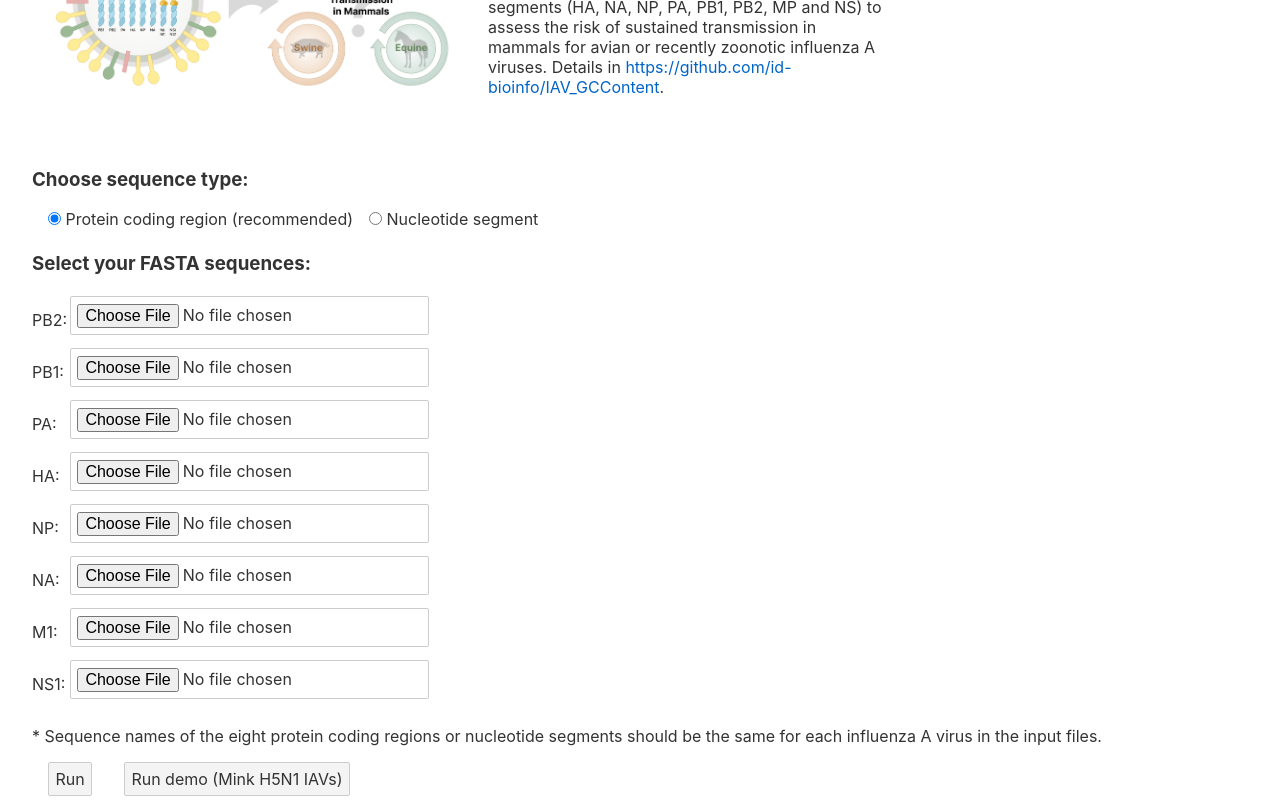
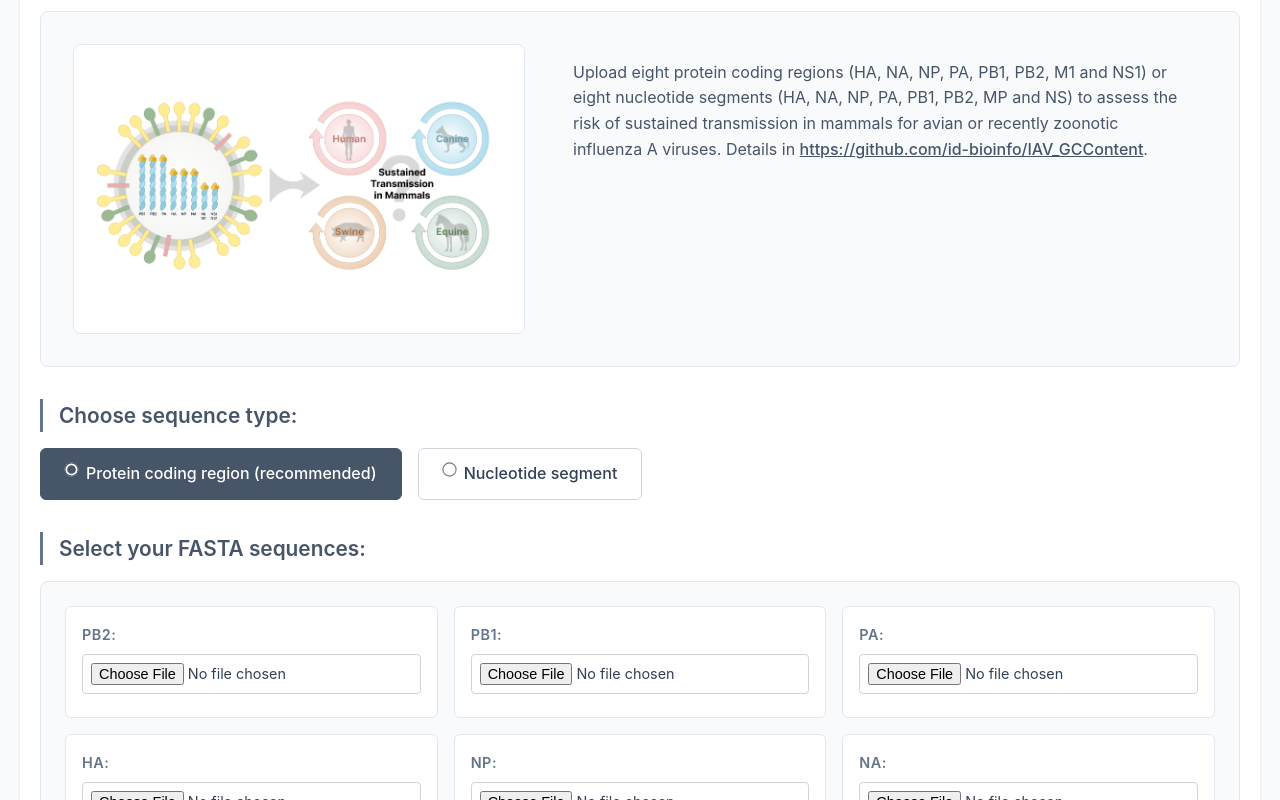
Before and after one commit to id-bioinfo/IAVs_sustained_transmission_prediction_website, a Svelte app: page / in a window 1280 px wide. Shown: the part 240-1040 px from the top of the page. Built offline with nearby package versions, Linux system fonts and the light colour scheme.

Commit message:
better ui

```diff
--- a/src/App.svelte
+++ b/src/App.svelte
@@ -254,18 +254,21 @@
   <h2>
     Risk assessment of sustained mammalian transmission of influenza A viruses
   </h2>
+
+  <div class="intro-section">
     <div class="graphContainer">
       <img class="intro_photo" src="./intro.png" alt="Graph introduction" />
       <div class="intro">
         <p>
           Upload eight protein coding regions (HA, NA, NP, PA, PB1, PB2, M1 and
-        NS1) or eight nucleotide segments (HA, NA, NP, PA, PB1, PB2, MP and NS)
-        to assess the risk of sustained transmission in mammals for avian or
-        recently zoonotic influenza A viruses. Details in
+          NS1) or eight nucleotide segments (HA, NA, NP, PA, PB1, PB2, MP and
+          NS) to assess the risk of sustained transmission in mammals for avian
+          or recently zoonotic influenza A viruses. Details in
           <a href="https://github.com/id-bioinfo/IAV_GCContent" target="_blank"
             >https://github.com/id-bioinfo/IAV_GCContent</a
           >.
         </p>
+      </div>
     </div>
   </div>
 
@@ -275,11 +278,12 @@
       <input type="radio" bind:group={runtype} name="runtype" value="CDS" />
       Protein coding region (recommended)
     </label>
-    <label>
+    <label class="runtypebutton">
       <input type="radio" bind:group={runtype} name="runtype" value="WGS" />
       Nucleotide segment
     </label>
   </div>
+
   <h3>Select your FASTA sequences:</h3>
   <div class="inputFileDiv">
     {#each Object.entries(inputFiles) as [inputType, _]}
@@ -300,123 +304,407 @@
       </label>
     {/each}
   </div>
-  <p>
-    <left>
-      * Sequence names of the eight protein coding regions or nucleotide
-      segments should be the same for each influenza A virus in the input files.
-    </left>
-  </p>
+
+  <div class="note">
+    <strong>Note:</strong> Sequence names of the eight protein coding regions or
+    nucleotide segments should be the same for each influenza A virus in the input
+    files.
+  </div>
+
   {#if promise === null}
     <div class="row">
-      <label class="runtypebutton">
-        <button on:click={handleSubmit}>Run</button>
-      </label>
-      <label class="runtypebutton">
-        <button on:click={handleRunDemo}>Run demo (Mink H5N1 IAVs)</button>
-      </label>
+      <button on:click={handleSubmit}>Run Analysis</button>
+      <button class="demo-button" on:click={handleRunDemo}
+        >Run Demo (Mink H5N1 IAVs)</button
+      >
     </div>
   {/if}
+
   {#await promise}
-    <p>Loading...</p>
+    <div class="loading">Processing your sequences...</div>
   {:then res}
     {#if res}
-      <button on:click={handleReset}>Reset</button>
-      <h3>SVM Prediction</h3>
-      <Table tableData={res[0]} style="blueTable" />
-      <p>
-        <b>1</b> is sustained transmission potential in mammalian hosts;
-        <b>-1</b> is predicted to sporadic infection in mammals. The prediction is
-        based on a combination of GC content and CG dinucleotide frequencies of eight
-        CDS or segments using developed SVM model.
-      </p>
+      <div class="results-section">
+        <button class="reset-button" on:click={handleReset}>Reset</button>
+
+        <h3>SVM Prediction Results</h3>
+        <Table tableData={res[0]} style="minimal" />
+        <div class="prediction-note">
+          <strong>Prediction Guide:</strong><br />
+          <strong>1</strong> indicates sustained transmission potential in
+          mammalian hosts<br />
+          <strong>-1</strong> indicates predicted sporadic infection in mammals<br
+          /><br />
+          The prediction is based on a combination of GC content and CG dinucleotide
+          frequencies of eight CDS or segments using our developed SVM model.
+        </div>
+
         <h3>Visualization by 2D projection</h3>
         <div class="graphContainer">
           <Graph data={res[1]} />
           <img class="legend" src="./legends.jpeg" alt="Graph legends" />
         </div>
-      <p>
-        Positions of the tested IAVs (brown points) are shown on the
-        distributions of avian and sporadic mammalian IAVs (gray zones), and
-        persistent mammalian lineages (red zones), estimated by linear
-        discriminant analysis. Hover your mouse on the points to see their
-        sequence names. The earliest sequences in persistent mammalian lineages
-        are also highlighted.
-      </p>
-      <!-- <button on:click|once={handleDeleteResult}>Delete result</button> -->
+        <div class="visualization-note">
+          <strong>Visualization Guide:</strong><br />
+          Positions of the tested IAVs (brown points) are shown on the distributions
+          of avian and sporadic mammalian IAVs (gray zones), and persistent mammalian
+          lineages (red zones), estimated by linear discriminant analysis. Hover
+          your mouse on the points to see their sequence names. The earliest sequences
+          in persistent mammalian lineages are also highlighted.
+        </div>
+      </div>
     {/if}
   {:catch error}
-    <button on:click={handleReset}>Reset</button>
-    <p style="white-space: pre-line">Error occured: {error}</p>
+    <div class="results-section">
+      <button class="reset-button" on:click={handleReset}>Reset</button>
+      <div class="error">
+        <strong>Error occurred:</strong><br />
+        <pre>{error}</pre>
+      </div>
+    </div>
   {/await}
 </div>
 
 <style>
+  :global(body) {
+    margin: 0;
+    padding: 0;
+    font-family: -apple-system, BlinkMacSystemFont, "Segoe UI", Roboto, Oxygen,
+      Ubuntu, Cantarell, sans-serif;
+    background: #f8fafc;
+    min-height: 100vh;
+    color: #334155;
+    line-height: 1.6;
+  }
+
   .main {
-    width: auto;
-    height: auto;
-    padding: 32px;
-    display: flex;
-    flex-direction: column;
-    align-items: left;
-    justify-content: left;
+    max-width: 1200px;
+    margin: 0 auto;
+    padding: 40px 20px;
+    background: white;
+    border-radius: 12px;
+    box-shadow: 0 1px 3px rgba(0, 0, 0, 0.1);
+    margin-top: 20px;
+    margin-bottom: 20px;
+  }
+
+  h2 {
+    font-size: 2.2rem;
+    font-weight: 600;
+    color: #1e293b;
+    text-align: center;
+    margin-bottom: 2rem;
+    border-bottom: 1px solid #e2e8f0;
+    padding-bottom: 1rem;
+  }
+
+  h3 {
+    font-size: 1.3rem;
+    font-weight: 600;
+    color: #475569;
+    margin: 2rem 0 1rem 0;
+    border-left: 3px solid #64748b;
+    padding-left: 1rem;
+  }
+
+  .intro-section {
+    background: #f8fafc;
+    border-radius: 8px;
+    padding: 2rem;
+    margin: 2rem 0;
+    border: 1px solid #e2e8f0;
   }
 
   div.row {
     display: flex;
     flex-direction: row;
+    gap: 1rem;
+    flex-wrap: wrap;
+    align-items: center;
+    margin: 1rem 0;
   }
 
   div.inputFileDiv {
-    display: flex;
-    flex-direction: column;
-    align-items: left;
-    justify-content: left;
+    display: grid;
+    grid-template-columns: repeat(auto-fit, minmax(280px, 1fr));
+    gap: 1rem;
+    padding: 1.5rem;
+    background: #f8fafc;
+    border-radius: 8px;
+    border: 1px solid #e2e8f0;
   }
 
   label.inputFileLabel {
-    width: min-content;
     display: flex;
-    flex-direction: row;
-    align-items: center;
-    gap: 8px;
+    flex-direction: column;
+    align-items: flex-start;
+    gap: 0.5rem;
+    padding: 1rem;
+    background: white;
+    border-radius: 6px;
+    border: 1px solid #e2e8f0;
+    transition: border-color 0.2s ease;
+  }
+
+  label.inputFileLabel:hover {
+    border-color: #94a3b8;
   }
 
   p.inputFileLabelText {
-    width: 30px;
-    text-align: start;
-    vertical-align: middle;
+    font-weight: 600;
+    color: #64748b;
+    margin: 0;
+    font-size: 0.9rem;
+    text-transform: uppercase;
+    letter-spacing: 0.5px;
+  }
+
+  input[type="file"] {
+    width: 100%;
+    padding: 0.5rem;
+    border: 1px solid #d1d5db;
+    border-radius: 4px;
+    font-size: 0.9rem;
+    transition: border-color 0.2s ease;
+  }
+
+  input[type="file"]:focus {
+    outline: none;
+    border-color: #64748b;
+  }
+
+  input[type="radio"] {
+    transform: scale(1.1);
+    accent-color: #475569;
   }
 
   label.runtypebutton {
-    padding-left: 16px;
-    padding-right: 16px;
+    display: flex;
+    align-items: center;
+    gap: 0.5rem;
+    padding: 0.75rem 1.5rem;
+    background: white;
+    border: 1px solid #d1d5db;
+    border-radius: 6px;
+    cursor: pointer;
+    transition: all 0.2s ease;
+    font-weight: 500;
+  }
+
+  label.runtypebutton:hover {
+    border-color: #94a3b8;
+    background: #f8fafc;
+  }
+
+  label.runtypebutton:has(input:checked) {
+    background: #475569;
+    color: white;
+    border-color: #475569;
+  }
+
+  button {
+    padding: 0.75rem 2rem;
+    background: #475569;
+    color: white;
+    border: none;
+    border-radius: 6px;
+    font-size: 1rem;
+    font-weight: 500;
+    cursor: pointer;
+    transition: background-color 0.2s ease;
+  }
+
+  button:hover {
+    background: #334155;
+  }
+
+  .demo-button {
+    background: #64748b;
+  }
+
+  .demo-button:hover {
+    background: #475569;
+  }
+
+  .reset-button {
+    background: #94a3b8;
+    margin-bottom: 1rem;
+  }
+
+  .reset-button:hover {
+    background: #64748b;
+  }
+
+  .loading {
+    text-align: center;
+    padding: 3rem;
+    font-size: 1.1rem;
+    color: #64748b;
+    font-weight: 500;
+  }
+
+  .loading::after {
+    content: "";
+    display: inline-block;
+    width: 18px;
+    height: 18px;
+    border: 2px solid #e2e8f0;
+    border-top: 2px solid #64748b;
+    border-radius: 50%;
+    animation: spin 1s linear infinite;
+    margin-left: 10px;
+  }
+
+  @keyframes spin {
+    0% {
+      transform: rotate(0deg);
+    }
+    100% {
+      transform: rotate(360deg);
+    }
+  }
+
+  .error {
+    background: #fef2f2;
+    border: 1px solid #fecaca;
+    color: #991b1b;
+    padding: 1rem;
+    border-radius: 6px;
+    margin: 1rem 0;
+  }
+
+  .results-section {
+    background: white;
+    border-radius: 8px;
+    padding: 2rem;
+    margin: 2rem 0;
+    border: 1px solid #e2e8f0;
   }
 
   div.graphContainer {
     display: flex;
-    width: 100dwv;
-    flex: 1;
+    width: 100%;
     flex-direction: row;
     flex-wrap: wrap;
-    justify-content: left;
-    align-items: left;
+    justify-content: center;
+    align-items: flex-start;
+    gap: 2rem;
   }
 
   img.legend {
     aspect-ratio: 926/631;
     max-height: 447px;
+    border-radius: 6px;
+    border: 1px solid #e2e8f0;
   }
 
   img.intro_photo {
-    float: left;
-    width: 450px;
-    height: 288px;
-    padding-left: 1px;
-    padding-right: 5px;
+    width: 100%;
+    max-width: 450px;
+    height: auto;
+    border-radius: 8px;
+    border: 1px solid #e2e8f0;
   }
+
   div.intro {
-    float: right;
-    width: 400px;
-    padding-top: 80px;
+    flex: 1;
+    min-width: 300px;
+    padding: 1rem;
+  }
+
+  div.intro p {
+    font-size: 1rem;
+    line-height: 1.6;
+    color: #475569;
+    margin: 0;
+  }
+
+  div.intro a {
+    color: #475569;
+    text-decoration: underline;
+    font-weight: 500;
+  }
+
+  div.intro a:hover {
+    color: #334155;
+  }
+
+  .note {
+    background: #f0f9ff;
+    border-left: 3px solid #0ea5e9;
+    padding: 1rem;
+    margin: 1rem 0;
+    border-radius: 0 6px 6px 0;
+    color: #0c4a6e;
+  }
+
+  .prediction-note {
+    background: #f0fdf4;
+    border: 1px solid #bbf7d0;
+    padding: 1rem;
+    border-radius: 6px;
+    margin: 1rem 0;
+    color: #166534;
+  }
+
+  .visualization-note {
+    background: #fffbeb;
+    border: 1px solid #fed7aa;
+    padding: 1rem;
+    border-radius: 6px;
+    margin: 1rem 0;
+    color: #92400e;
+  }
+
+  /* Responsive Design */
+  @media (max-width: 768px) {
+    .main {
+      margin: 10px;
+      padding: 20px;
+      border-radius: 8px;
+    }
+
+    h2 {
+      font-size: 1.8rem;
+    }
+
+    div.inputFileDiv {
+      grid-template-columns: 1fr;
+    }
+
+    div.row {
+      flex-direction: column;
+      align-items: stretch;
+    }
+
+    div.graphContainer {
+      flex-direction: column;
+      align-items: center;
+    }
+
+    img.intro_photo {
+      max-width: 100%;
+    }
+
+    div.intro {
+      min-width: auto;
+      width: 100%;
+    }
+  }
+
+  @media (max-width: 480px) {
+    .main {
+      margin: 5px;
+      padding: 15px;
+    }
+
+    h2 {
+      font-size: 1.5rem;
+    }
+
+    button {
+      width: 100%;
+      margin: 0.25rem 0;
+    }
   }
 </style>
```
Also changed, not shown: src/Table.svelte (+215 -59 lines). Lines whose indentation alone changed are shown as unchanged.
